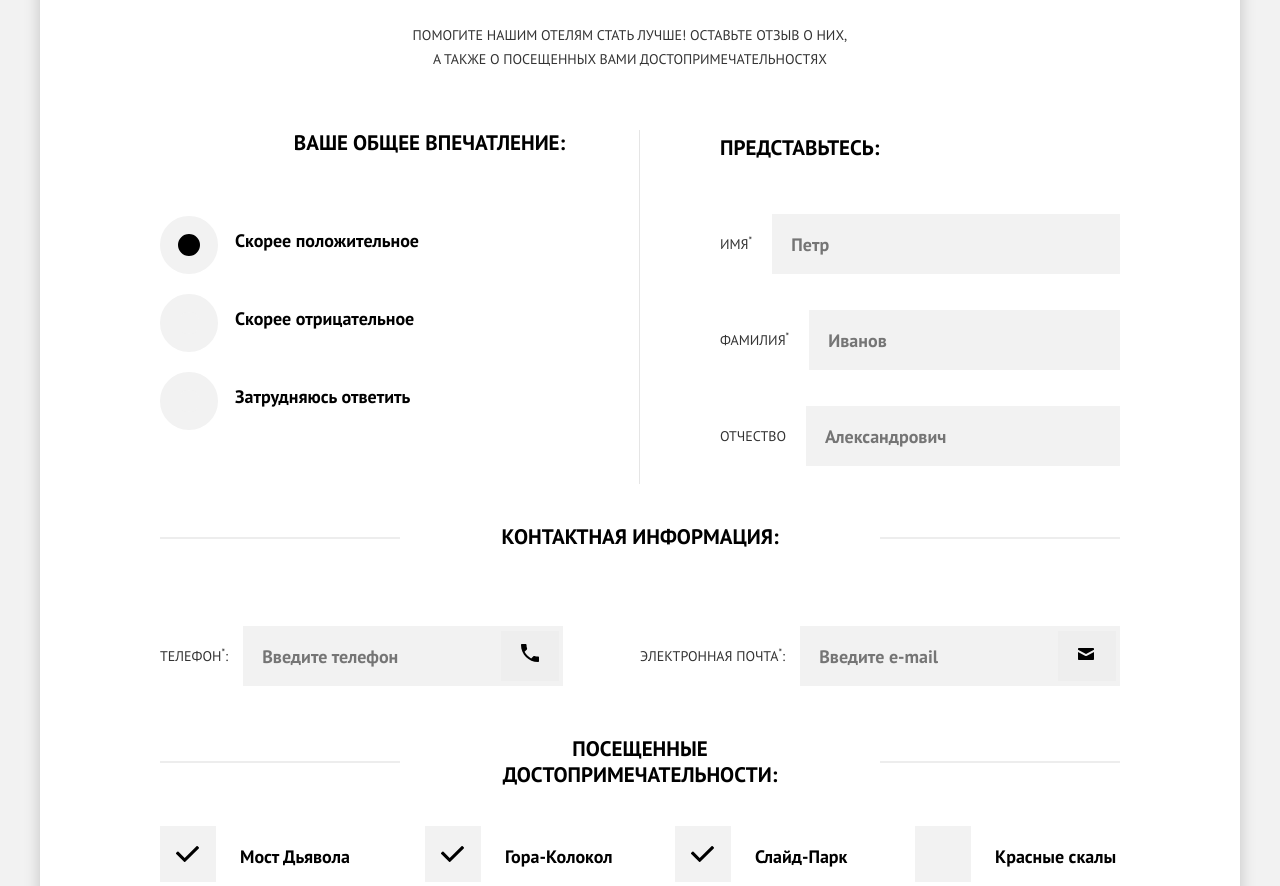
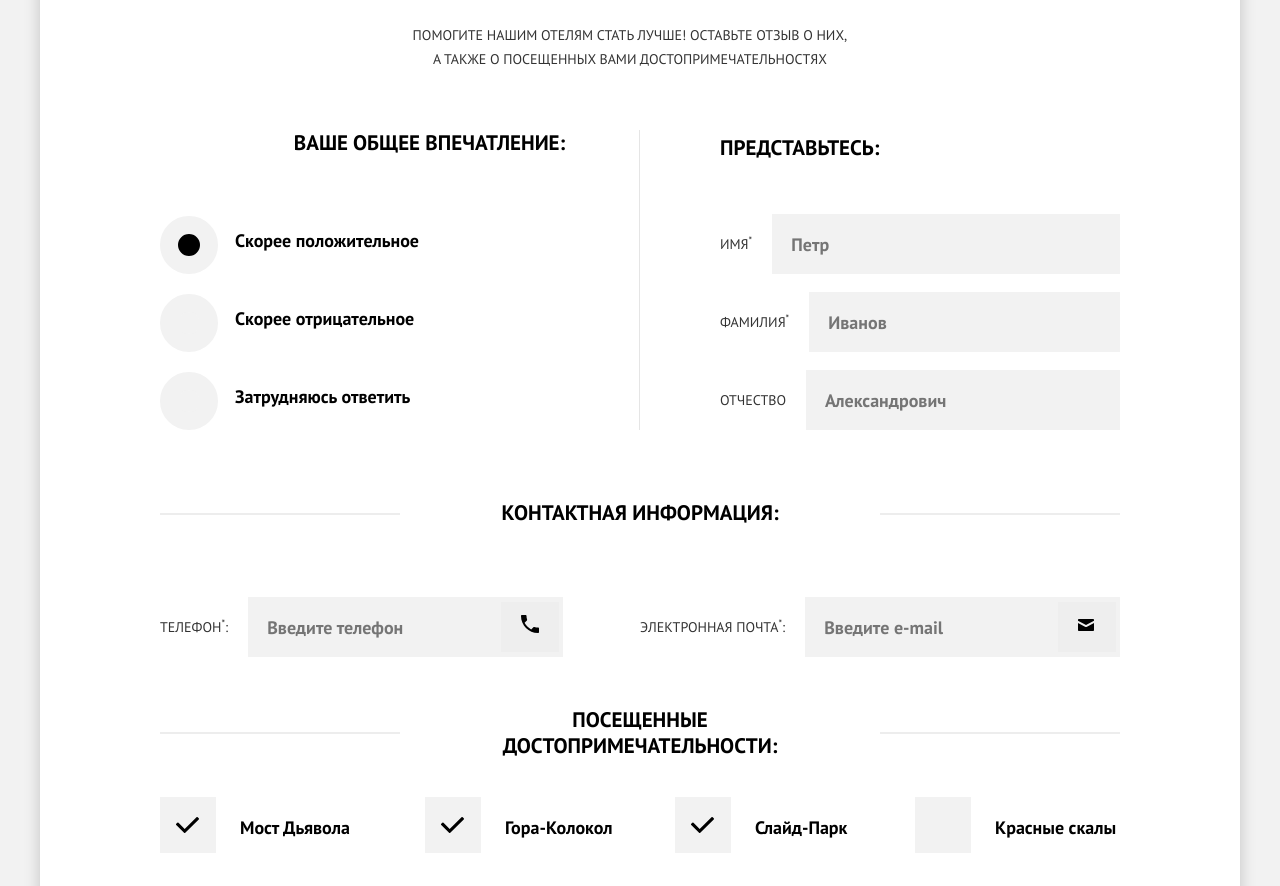
Before and after one commit to miledishka/330273-sedona, a website: page source/form.html in a window 1280 px wide. Shown: the part 500-1386 px from the top of the page. Drawn offline with nearby package versions, Linux system fonts and the light colour scheme; files that its build step writes are made by us from their sources; no server answers.

Commit message:
поправлена страница формы в десктопе

```diff
--- a/source/sass/blocks/form-section.scss
+++ b/source/sass/blocks/form-section.scss
@@ -675,7 +675,7 @@ input.form-section__contact[type="email"] {
   }
 
   .form-section__wrapper {
-    margin-top: 75px;
+    margin-top: 70px;
     flex-direction: row;
     display: flex;
     justify-content: space-between;
@@ -699,10 +699,6 @@ input.form-section__contact[type="email"] {
     white-space: nowrap;
   }
 
-  .form-section__item {
-    margin-bottom: 40px;
-  }
-
   .form-section__field--landmarks {
     width: 25%;
     padding-left: 0;
@@ -711,7 +707,7 @@ input.form-section__contact[type="email"] {
 
   .form-section__wrapper label {
     padding-left: 0;
-    padding-right: 15px;
+    padding-right: 20px;
   }
 
   .form-section__field--landmarks:nth-child(1) {
@@ -744,10 +740,6 @@ input.form-section__contact[type="email"] {
     margin-top: 15px;
   }
 
-  .form-section__intro .form-section__field {
-    margin-bottom: 18px;
-  }
-
   .form-section__item:nth-child(2) {
     margin-bottom: 50px;
   }
```
